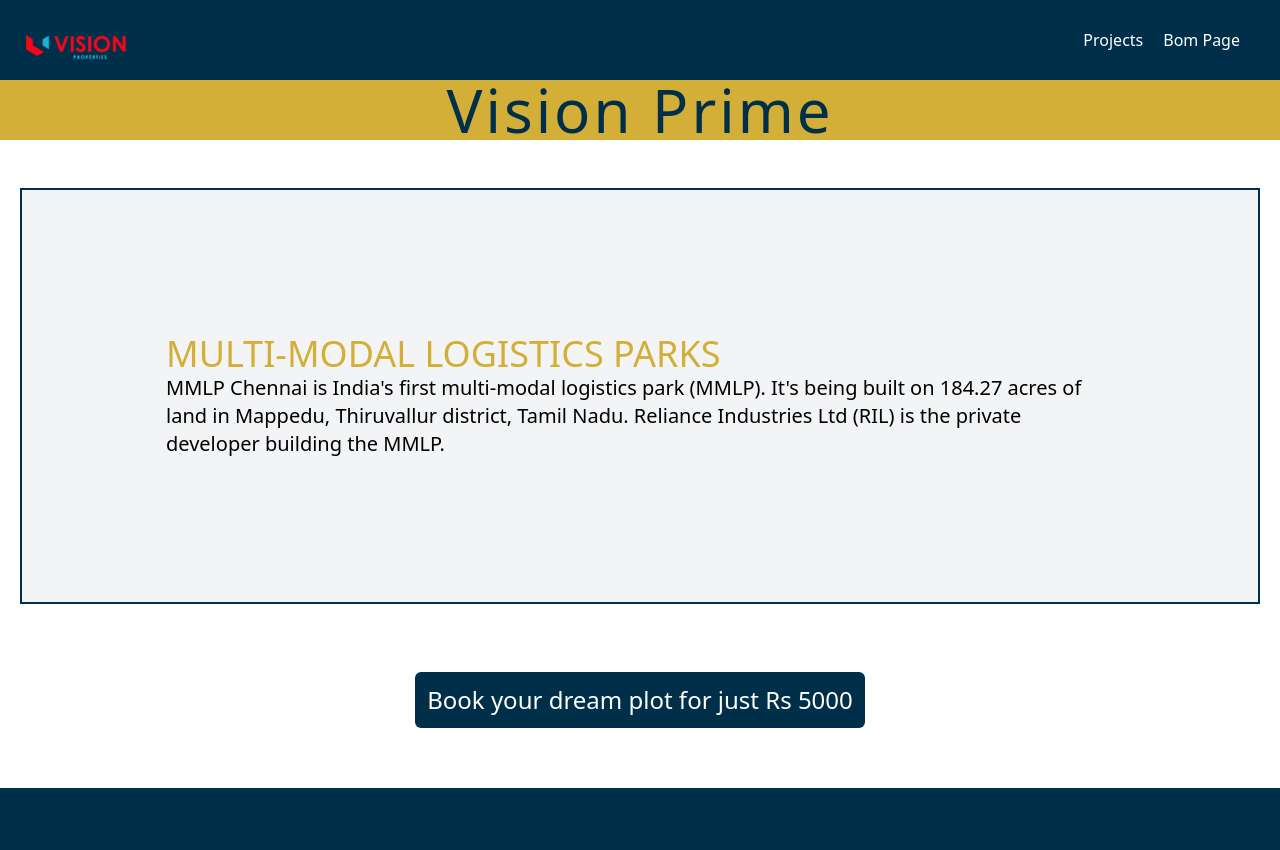
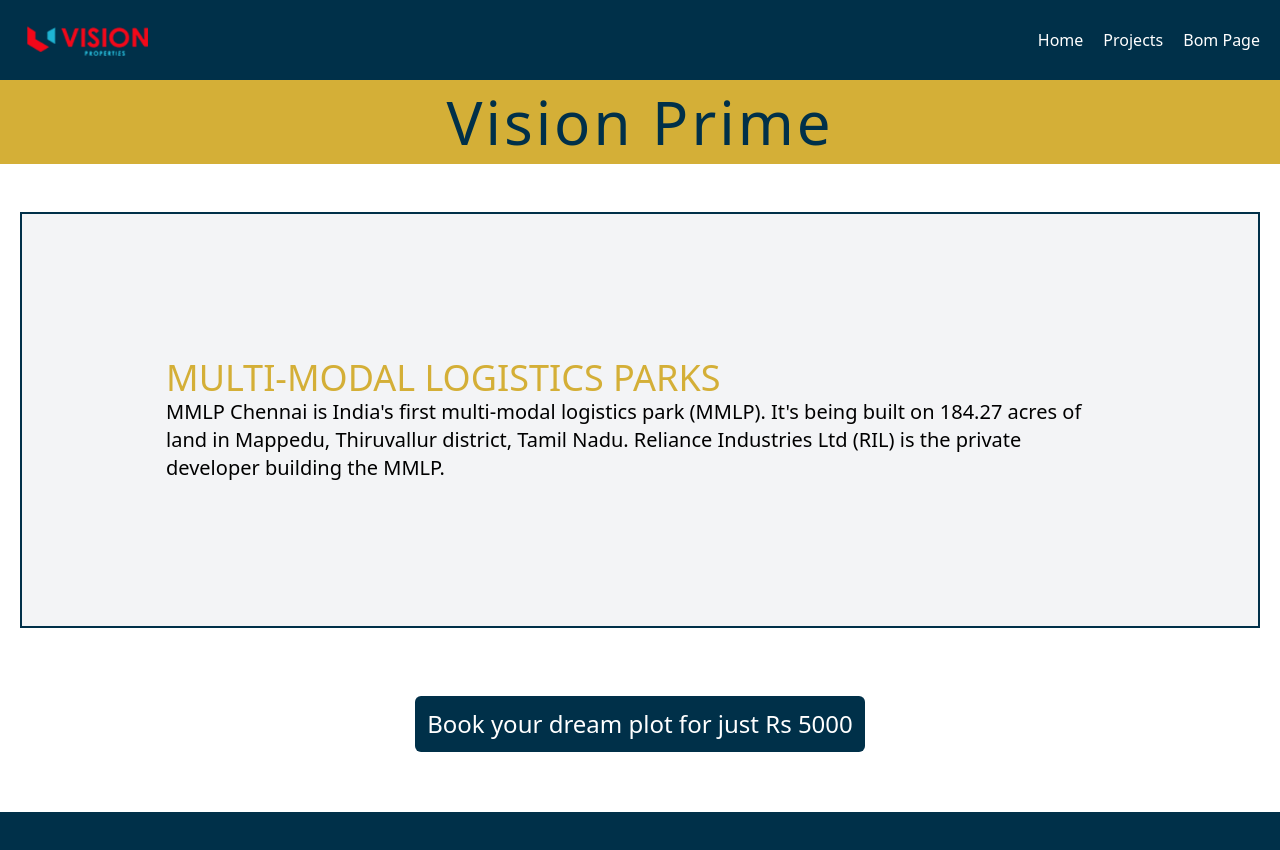
Before and after one commit to itsme-sherlock/vision, a React (Create React App) app: page /visionFarms in a window 1280 px wide. Shown: the top 850 px of the page. Built offline with nearby package versions, Linux system fonts and the light colour scheme; grey boxes are pictures that could not be loaded.

Commit message:
animation added with hamburger menu

```diff
--- a/src/components/BOM page/index.jsx
+++ b/src/components/BOM page/index.jsx
@@ -6,7 +6,7 @@
 const index = () => {
   return (
     <div>
-      <WhoBenefits mainHeading={'Want to become a Successful Real Estate BOM'}/>
+      <WhoBenefits mainHeading={'Want a Successful Real Estate career?'}/>
       <VideoSection src={"https://www.youtube.com/embed/MJusYxG1WoM"} />
       <VisionButton />
     </div>
--- a/src/components/HomePage/navbar.jsx
+++ b/src/components/HomePage/navbar.jsx
@@ -1,26 +1,97 @@
-import React from "react";
+import React, { useState } from "react";
+import { motion, AnimatePresence } from "framer-motion";
 import logo from "../../assets/logo.png";
 import { Link } from "react-router-dom";
 
 const Navbar = () => {
+  const [isOpen, setIsOpen] = useState(false);
+
+  const toggleMenu = () => {
+    setIsOpen(!isOpen);
+  };
+
+  const closeMenu = () => {
+    setIsOpen(false);
+  };
+
+  const handleDesktopMenuClick = (e) => {
+    // Stop event propagation to prevent opening the hamburger menu
+    e.stopPropagation();
+    closeMenu();
+  };
+
+  // Define menu items
+  const menuItems = [
+    { title: "Home", path: "/" },
+    { title: "Projects", path: "/VisionFarms" },
+    { title: "Bom Page", path: "/BOM-Landing-page" },
+    // Add additional menu items as needed
+  ];
+
   return (
     <section>
       <div className="w-full h-20 bg-visionBlue">
-        {/* logo */}
-        <div className="flex h-full items-center justify-center sm:justify-between">
-          <img
-            className="flex items-center justify-center ml-5 mt-3 h-10"
-            src={logo}
-            alt="logo"
-          />
-          <div className='sm:flex hidden items-center '>
-            <ul className="text-white flex gap-5">
-              <li><Link to= "/VisionFarms"><button>Projects</button></Link></li>
-              <li><Link to='BOM-Landing-page'><button>Bom Page</button></Link></li>
-              <li></li>
-              <li></li>
+        {/* logo and links */}
+        <div className="flex h-full items-center justify-center sm:justify-between px-5">
+          {/* logo */}
+          <img className="sm:w-[12%] w-[30%]" src={logo} alt="logo" />
+
+          {/* links */}
+          <div>
+            {/* Desktop menu */}
+            <ul className="text-white sm:flex hidden items-center justify-center h-full gap-5 ">
+              {menuItems.map((item, index) => (
+                <li key={index}>
+                  <Link to={item.path}>
+                    <button onClick={(e) => handleDesktopMenuClick(e)}>{item.title}</button>
+                  </Link>
+                </li>
+              ))}
             </ul>
+
+            {/* Hamburger menu button */}
+            <div className="">
+              <button className="sm:hidden text-white p-2 ml-auto" onClick={toggleMenu}>
+                <svg
+                  xmlns="http://www.w3.org/2000/svg"
+                  className="h-6 w-6"
+                  fill="none"
+                  viewBox="0 0 24 24"
+                  stroke="currentColor"
+                >
+                  <path
+                    strokeLinecap="round"
+                    strokeLinejoin="round"
+                    strokeWidth={2}
+                    d="M4 6h16M4 12h16m-7 6h7"
+                  />
+                </svg>
+              </button>
+            </div>
           </div>
+
+          {/* Mobile menu */}
+          <AnimatePresence>
+            {isOpen && (
+              <motion.div
+                className="fixed top-0 left-0 w-screen h-screen bg-visionBlue z-10"
+                initial={{ x: "-100%" }}
+                animate={{ x: 0 }}
+                exit={{ x: "-100%" }}
+                transition={{ duration: 0.3, ease: "easeInOut" }}
+              >
+                <ul className="text-white flex flex-col items-center justify-center h-full gap-5">
+                  {menuItems.map((item, index) => (
+                    <li key={index}>
+                      <Link to={item.path}>
+                        <button onClick={closeMenu}>{item.title}</button>
+                      </Link>
+                    </li>
+                  ))}
+                </ul>
+              </motion.div>
+            )}
+          </AnimatePresence>
         </div>
       </div>
     </section>
--- a/src/components/button/button.jsx
+++ b/src/components/button/button.jsx
@@ -1,13 +1,21 @@
-import React from 'react'
+import React from "react";
+import { motion } from "framer-motion";
 
 const button = () => {
   return (
     <div className="flex justify-center">
-    <button className="my-5 p-3 w-fit text-base sm:text-2xl bg-visionBlue rounded-md text-white ">
-      Book your dream plot for just Rs 5000
-    </button>
-  </div>
-  )
-}
+      <motion.button
+        className="my-5 p-3 w-fit text-base sm:text-2xl bg-visionBlue rounded-md text-white "
+        whileHover={{
+          border:'solid #D4AF37 10px',
+          transition: { duration: 0.2 },
+        }}
+        whileTap={{ scale: 0.9 }}
+      >
+        Book your dream plot for just Rs 5000
+      </motion.button>
+    </div>
+  );
+};
 
-export default button
+export default button;
--- a/src/components/project page/whoBenifits/whoBenifits.jsx
+++ b/src/components/project page/whoBenifits/whoBenifits.jsx
@@ -60,7 +60,7 @@
         animate={{ width: "100%", opacity: 1 }} // Final width (fully revealed) and opacity (visible)
         transition={{ duration: 1, delay: 2, ease: "easeInOut" }} // Animation duration, delay, and ease
       >
-        <div className="text-4xl sm:text-6xl text-visionBlue text-center tracking-wider">
+        <div className="text-4xl sm:text-6xl text-visionBlue text-center tracking-wider py-3">
           <motion.div
             initial={{ scale: 10, opacity: 0 }} // Initial scale (larger size)
             animate={{ scale: 1, opacity: 1 }} // Final scale (original size)
```
